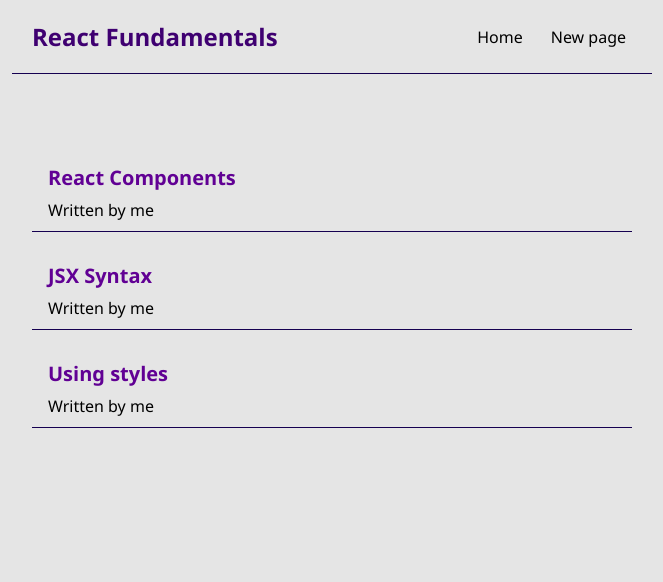
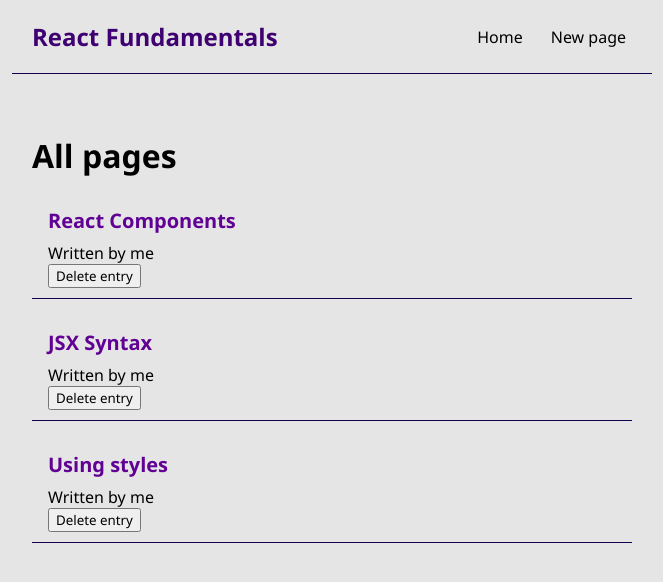
Before and after one commit to Uvacoder/demo-react-fundamentals, a React (Create React App) app: page / in a window 1280 px wide. Shown: the top 582 px of the page, without its empty margins (308-971 px from the left). Built offline with nearby package versions, Linux system fonts and the light colour scheme.

Commit message:
passing functions as props

```diff
--- a/src/Home.js
+++ b/src/Home.js
@@ -9,6 +9,11 @@
         {title: 'Using styles' , body: 'lorem ipsum...', id: 3},
     ]);
 
+    const handleDelete = (id) => {
+        const newPages = pages.filter(page => page.id !== id);
+        setPages(newPages);
+    }
+
 
     // useState practice
     // const [name, setName] = useState('Yudai');
@@ -17,7 +22,8 @@
     // }
     return (
         <div className="home">
-            <PageList pages={pages}/>
+            <PageList pages={pages} title="All pages" handleDelete={handleDelete}/>
+            {/* <PageList pages={pages.filter((page) => page.title === 'JSX Syntax')} title="JSX"/> */}
 
 
             {/* useState practice
--- a/src/PageList.js
+++ b/src/PageList.js
@@ -1,12 +1,17 @@
-const PageList = (props) => {
-    const pages = props.pages;
+const PageList = ({pages, title, handleDelete}) => {
+
+    // invoke props using the props object as a parameter in component function
+    // const pages = props.pages;
+    // const title = props.title;
 
     return (
         <div className="page-list">
+            <h1>{title}</h1>
             {pages.map((page) => (
                 <div className="page-prev" key={page.id}>
                     <h2>{page.title}</h2>
                     <p>Written by me</p>
+                    <button onClick={() => handleDelete(page.id)}>Delete entry</button>
                 </div>
             ))}
             {/* useState practice
--- a/src/index.css
+++ b/src/index.css
@@ -57,7 +57,7 @@
 }
 
 .page-prev:hover{
-  box-shadow: 1px 3px 5px rgba(0, 0, 0, 0.1);
+  box-shadow: 1px 3px 5px rgba(70, 5, 100, 0.274);
 }
 
 .page-prev h2{
```
